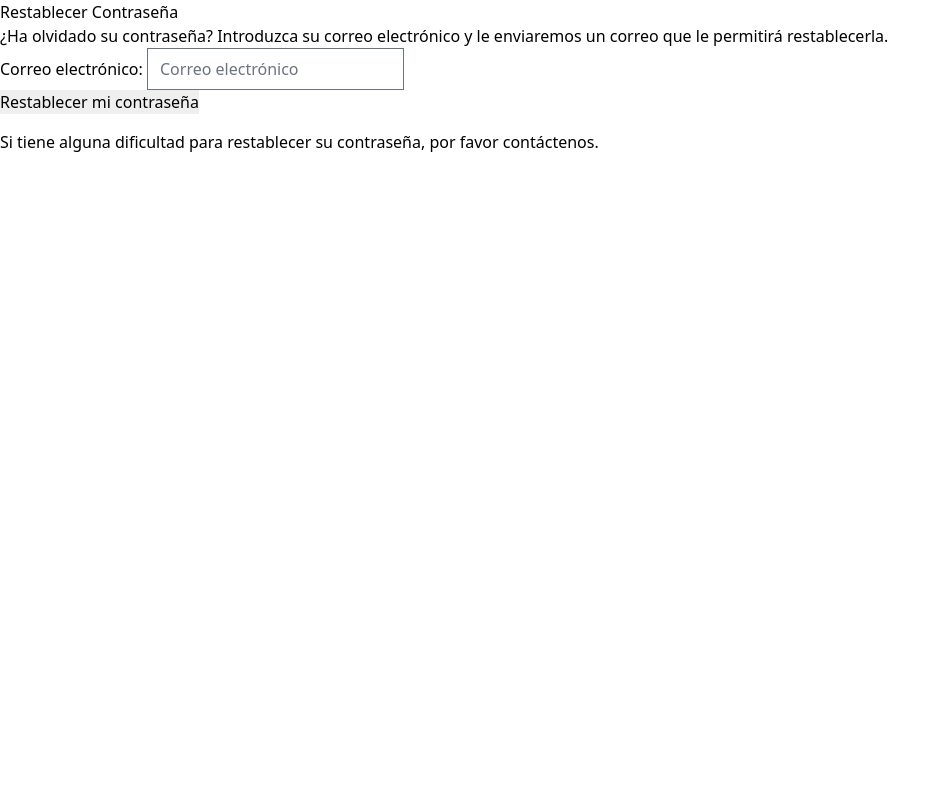
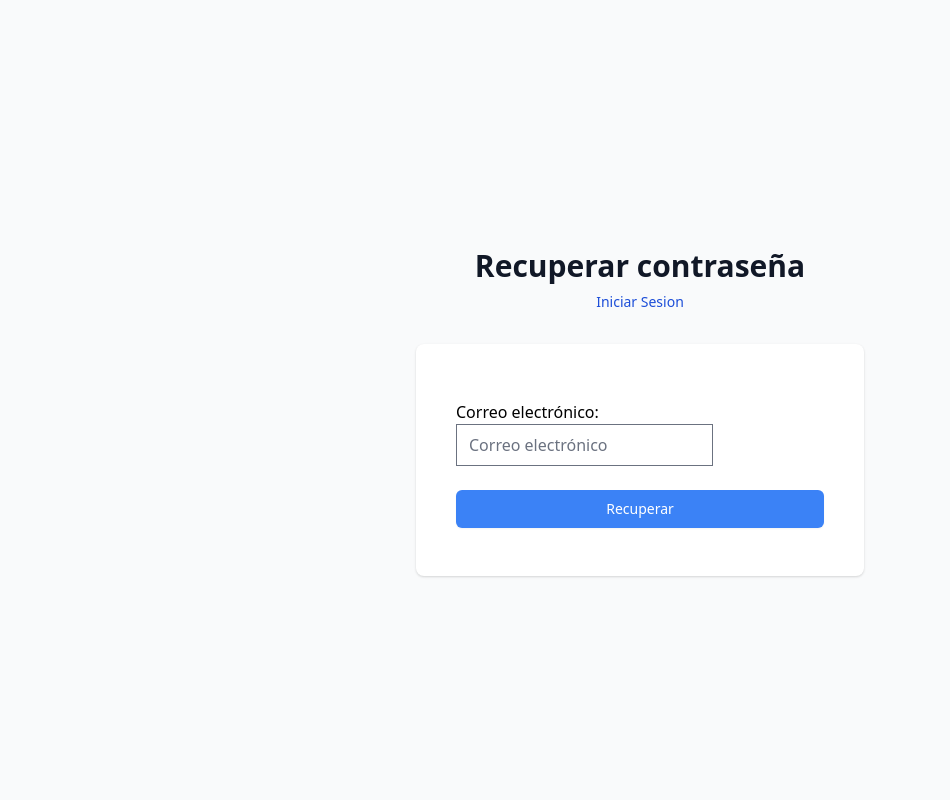
Before and after one commit to Asdrubal2002/Django-Proyecto-Leviatan, a Django app: page /accounts/password/reset/ in a window 1280 px wide. Shown: the whole page, without its empty margins (0-950 px from the left). Run offline with Django 3.2, Linux system fonts and the light colour scheme; some libraries are stand-ins or nearby versions.

Commit message:
mensajes

```diff
--- a/templates/account/email/email_confirmation_message.txt
+++ b/templates/account/email/email_confirmation_message.txt
@@ -2,6 +2,6 @@
 {% load account %}
 {% load i18n %}
 
-{% block content %}{% autoescape off %}{% user_display user as user_display %}{% blocktrans with site_name=current_site.name site_domain=current_site.domain %}You're receiving this e-mail because user {{ user_display }} has given your e-mail address to register an account on {{ site_domain }}.
+{% block content %}{% autoescape off %}{% user_display user as user_display %}{% blocktrans with site_name=current_site.name site_domain=current_site.domain %}Estás recibiendo este correo electrónico porque el usuario {{ user_display }} ha dado su dirección de correo electrónico para registrar una cuenta en {{ site_domain }}.
 
-To confirm this is correct, go to {{ activate_url }}{% endblocktrans %}{% endautoescape %}{% endblock %}
+Para confirmar que esto es correcto, vaya a {{ activate_url }}{% endblocktrans %}{% endautoescape %}{% endblock %}
--- a/templates/account/password_reset.html
+++ b/templates/account/password_reset.html
@@ -1,24 +1,45 @@
 {% extends "account/base.html" %}
+{% load static %}
+{% load i18n %}
+{% load account socialaccount %}
 
-{% load i18n %}
-{% load account %}
+{% load tailwind_filters %}
 
 {% block head_title %}{% trans "Password Reset" %}{% endblock %}
 
 {% block content %}
+<div class="min-h-screen bg-gray-50 flex flex-col justify-center py-12 sm:px-6 lg:px-8">
+  <div class="sm:mx-auto sm:w-full sm:max-w-md">
+    <h2 class="mt-6 text-center text-3xl font-extrabold text-gray-900">
+      Recuperar contraseña
+    </h2>
+    <p class="mt-2 text-center text-sm text-gray-600">
+      <a href="{% url 'account_login' %}" class="font-medium text-blue-700 hover:text-blue-500">
+        Iniciar Sesion
+      </a>
+    </p>
+  </div>
 
-    <h1>{% trans "Password Reset" %}</h1>
-    {% if user.is_authenticated %}
-    {% include "account/snippets/already_logged_in.html" %}
-    {% endif %}
+  <div class="mt-8 sm:mx-auto sm:w-full sm:max-w-md">
+    <div class="bg-white py-8 px-4 shadow sm:rounded-lg sm:px-10">
+      <!--FORM-->
+      <form class="space-y-6" action="{% url 'account_reset_password' %}" method="POST">
+        {% csrf_token %}
+        <div>
+          <div class="mt-1">
+          {{ form|crispy }}
+          </div>
+        </div>
+        <div>
+          <button type="submit" class="w-full flex justify-center py-2 px-4 border border-transparent rounded-md shadow-sm text-sm font-medium text-white bg-blue-500 hover:bg-blue-700 focus:outline-none focus:ring-2 focus:ring-offset-2 focus:ring-indigo-500">
+           Recuperar
+          </button>
+        </div>
+      </form>
 
-    <p>{% trans "Forgotten your password? Enter your e-mail address below, and we'll send you an e-mail allowing you to reset it." %}</p>
+    </div>
+  </div>
+</div>
 
-    <form method="POST" action="{% url 'account_reset_password' %}" class="password_reset">
-        {% csrf_token %}
-        {{ form.as_p }}
-        <input type="submit" value="{% trans 'Reset My Password' %}" />
-    </form>
 
-    <p>{% blocktrans %}Please contact us if you have any trouble resetting your password.{% endblocktrans %}</p>
 {% endblock %}
```
Also changed, not shown: templates/account/email_confirm.html (+19 -19 lines), templates/account/verification_sent.html (+9 -4 lines), templates/components/navbar.html (+8 -0 lines), templates/components/sidebars/left/items.html (+14 -6 lines).
